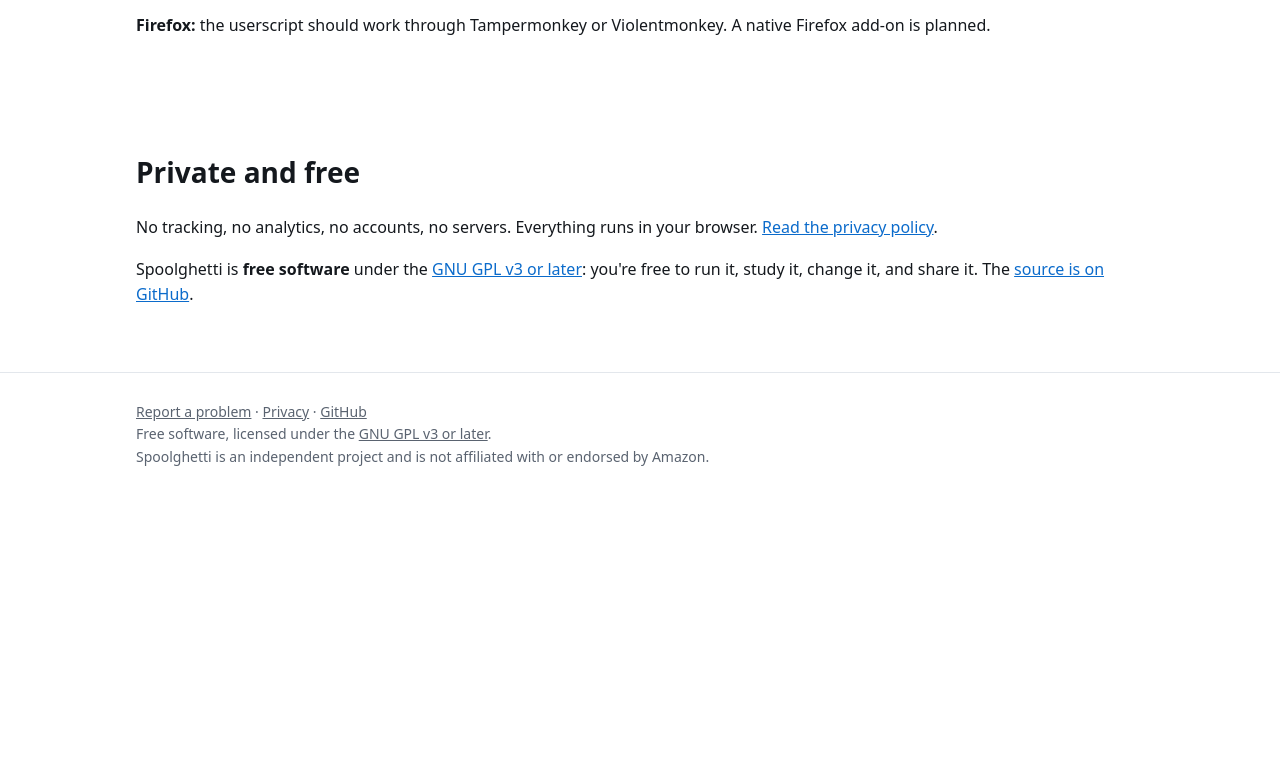
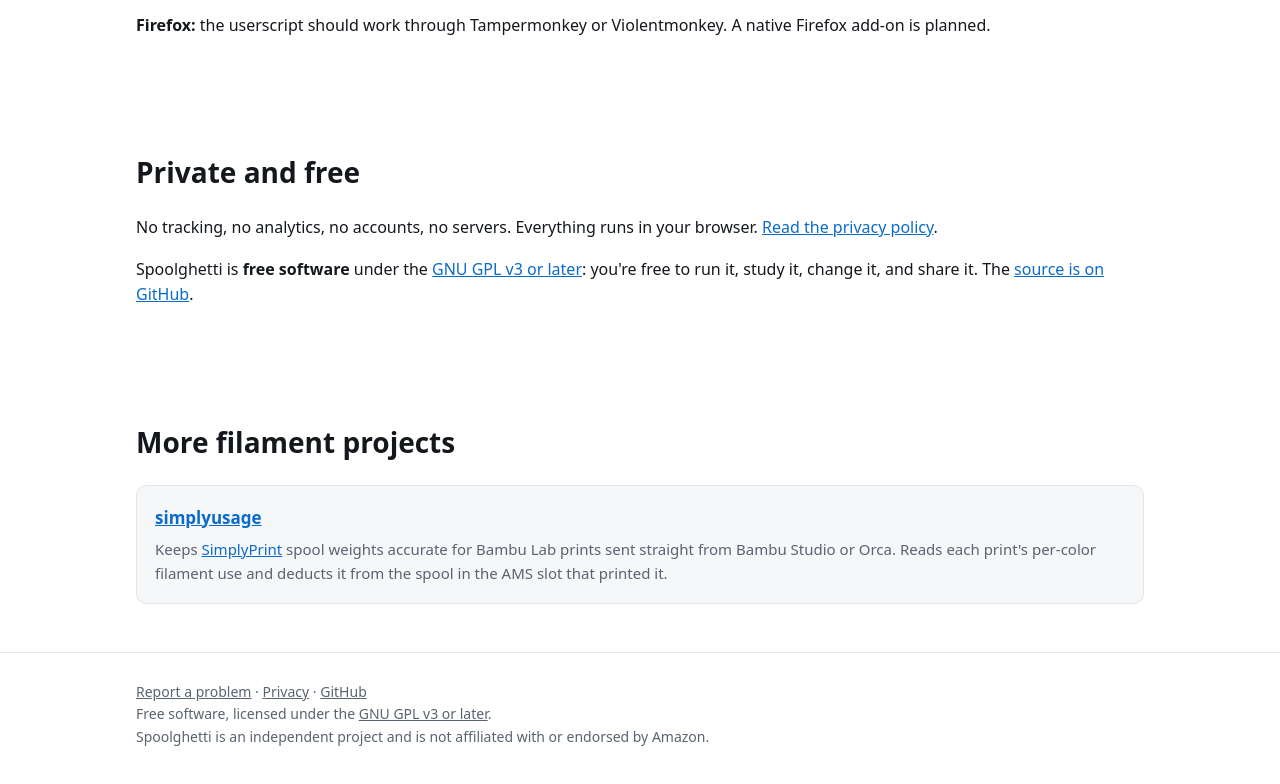
Before and after one commit to wendsell/spoolghetti, a browser extension: page docs/index.html in a window 1280 px wide. Shown: the part 2444-3228 px from the top of the page. Before the commit the page ends 2952 px from the top, so only its background shows below. Drawn offline with Linux system fonts and the light colour scheme.

Commit message:
Link simplyusage under More filament projects
Co-Authored-By: Claude Opus 5.5 <noreply@anthropic.com>

```diff
--- a/docs/index.html
+++ b/docs/index.html
@@ -117,6 +117,18 @@
       <p>Spoolghetti is <b>free software</b> under the <a href="https://github.com/wendsell/spoolghetti/blob/main/LICENSE">GNU GPL v3 or later</a>: you're free to run it, study it, change it, and share it. The <a href="https://github.com/wendsell/spoolghetti">source is on GitHub</a>.</p>
     </div>
   </section>
+
+  <section>
+    <div class="wrap">
+      <h2>More filament projects</h2>
+      <div class="grid">
+        <div class="card">
+          <h3><a href="https://github.com/wendsell/simplyusage">simplyusage</a></h3>
+          <p>Keeps <a href="https://simplyprint.io/">SimplyPrint</a> spool weights accurate for Bambu Lab prints sent straight from Bambu Studio or Orca. Reads each print's per-color filament use and deducts it from the spool in the AMS slot that printed it.</p>
+        </div>
+      </div>
+    </div>
+  </section>
 </main>
 
 <footer>
```
Also changed, not shown: 1 other file.
